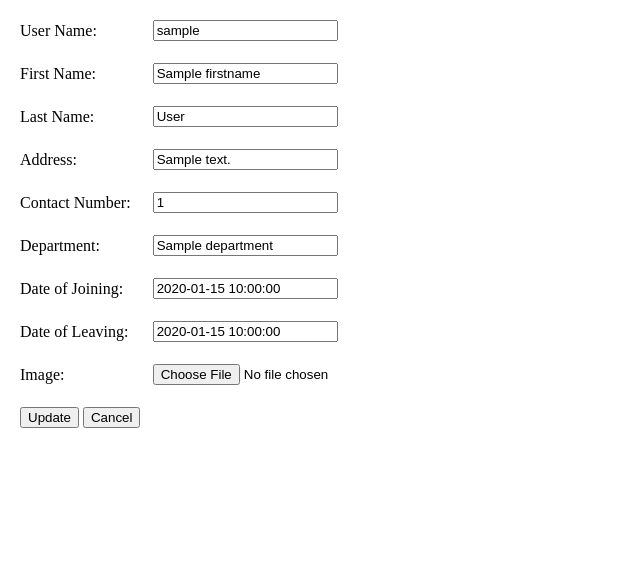
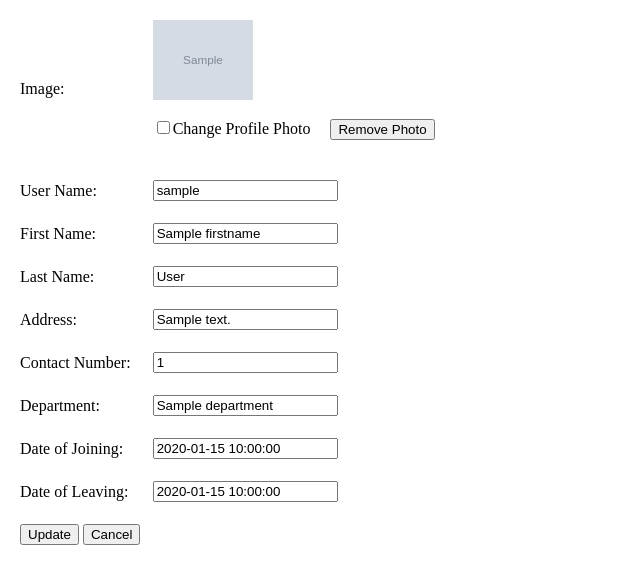
Before and after one commit to Shailja-addweb/Trainning, a PHP site: template PHP/mvc_demo1/view/add-employee.php in a window 1280 px wide. Shown: the top 584 px of the page, without its empty margins (0-640 px from the left). Run offline with PHP 8.4, Linux system fonts and the light colour scheme; the template is opened without the code that fills it: most values are stand-ins (such as "Sample title", 1, 10 or a date in 2020); grey boxes marked "Sample" are stand-in pictures.

Commit message:
updating assignment

```diff
--- a/PHP/mvc_demo1/view/add-employee.php
+++ b/PHP/mvc_demo1/view/add-employee.php
@@ -3,6 +3,30 @@
 
 <form method="post" action="" name="addemployeeForm" id="emp-form" enctype="multipart/form-data">
 	<table cellpadding="10">
+
+		<tr>
+			<td>Image:</td>
+			<td>
+				<?php if (!empty($row['recid'])) { ?>
+						<div class="forImages">
+						<?php if(!empty($row['image'])){
+							?>
+					<img src="images/<?php echo $row['image'];?> " width="100" height="80" alt="book image" id="forimage"><?php }
+					else {?>
+						<img src="images/default.png" width="100" height="80" alt="book image" id="forimage"> <?php }?><br><br>
+					<input type="checkbox" name="change" value="change" id="change">Change Profile Photo &nbsp; &nbsp;
+					<input type="button" name="remove" value="Remove Photo" id="remove"></div><br>
+					<div class="changeimage" style="display: none">
+						<input type="file" name="image" accept="image/*" id="image"  value="<?php if(!empty($row['image'])) echo $row['image']; else echo '';?>">
+					</div>
+				<?php }
+
+				else { ?>
+					<input type="file" name="image" accept="image/*" id="image"  value="<?php if(!empty($row['image'])) echo $row['image']; else echo '';?>">
+				<?php } ?>
+
+			</td>
+		</tr>
 
 		<tr>
 			<td>User Name:</td>
@@ -60,11 +84,7 @@
 			</td>
 		</tr>
 
-		<tr>
-			<td>Image:</td>
-			<td><input type="file" name="image" accept="image/*" id="image"  value="<?php if(!empty($row['image'])) echo $row['image']; else echo '';?>">
-			</td>
-		</tr><?php
+		<?php
 				if(!empty($row['recid'])) {?>
 
 					<input type="hidden" name="recid" value="<?php echo $row['recid']; ?>">
@@ -88,6 +108,24 @@
 <script>
 	$(document).ready(function(){
 
+		$('.changeimage').hide();
+
+		$('#change').click(function(){
+			if($(this).is(":checked")) {
+				$('#forimage').hide();
+        		$(".changeimage").show();
+        		$('#remove').hide();
+    		} else {
+        		$(".changeimage").hide();
+        		$('#forimage').show();
+        		$('#remove').show();
+    		}
+		});
+
+		$("#remove").click(function(){
+			  $('#forimage').attr('src','images/default.png');
+		});
+
 		$('#save').click(function(){
 
 			var un = $('#username').val();
@@ -106,11 +144,11 @@
 			var num = new RegExp("^[0-9]+$");
 			var dt = new RegExp("^\d{4}-\d{2}-\d{2}$");
 
-			if(un == '' || fn == '' || ln == '' || ad == '' || dep == '' || cn == '' || dj == '' || dl == '' || image == '' ){
+			if(un == '' || fn == '' || ln == '' || ad == '' || dep == '' || cn == '' || dj == '' || dl == '' ){
 			 	alert("Please Enter each values");
 			 	return false;
 			 }
-			else if(!letter.test(un) || !letter.test(ad) || !letters.test(dep) ){
+			else if(!letter.match(un) || !letter.match(ad) || !letters.match(dep) ){
 				alert("Username and address and department must be alphanumeric");
 				return false;
 			}
@@ -130,9 +168,9 @@
 				alert("date of Leaving must be after date of joining");
 				return false;
 			}
-			else if (jQuery.inArray(ext, ['gif', 'png', 'jpg', 'jpeg']) == -1){
+			else if (jQuery.inArray(ext, ['gif', 'png', 'jpg', 'jpeg', 'svg']) == -1){
 				alert("invalid image file");
-				$('#image').val('');
+				//$('#image').val('');
 				return false;
 			}
 			else {
@@ -165,11 +203,11 @@
 			var num = new RegExp("^[0-9]+$");
 			var dt = new RegExp("^\d{4}-\d{2}-\d{2}$");
 
-			 if(un == '' || fn == '' || ln == '' || ad == '' || dep == '' || cn == '' || dj == '' || dl == '' || image = ''){
+			 if(un == '' || fn == '' || ln == '' || ad == '' || dep == '' || cn == '' || dj == '' || dl == '' ){
 			 	alert("Please Enter each values");
 			 	return false;
 			 }
-			else if(!letter.test(un) || !letter.test(ad) || !letter.test(dep) ){
+			else if(!letter.match(un) || !letter.match(ad) || !letter.match(dep) ){
 				alert("Username and address and department must be alphanumeric");
 				return false;
 			}
@@ -189,11 +227,11 @@
 				alert("date of Leaving must be after date of joining");
 				return false;
 			}
-			else if (jQuery.inArray(ext, ['gif', 'png', 'jpg', 'jpeg']) == -1){
+			/*else if (jQuery.inArray(ext, ['gif', 'png', 'jpg', 'jpeg']) == -1){
 				alert("invalid image file");
 				$('#image').val('');
 				return false;
-			}
+			}*/
 			else {
 				var res = confirm("Are you sure you want to save records?");
 				//alert(res);
```
Also changed, not shown: PHP/mvc_demo1/controller/employeeController.php (+8 -1 lines).
